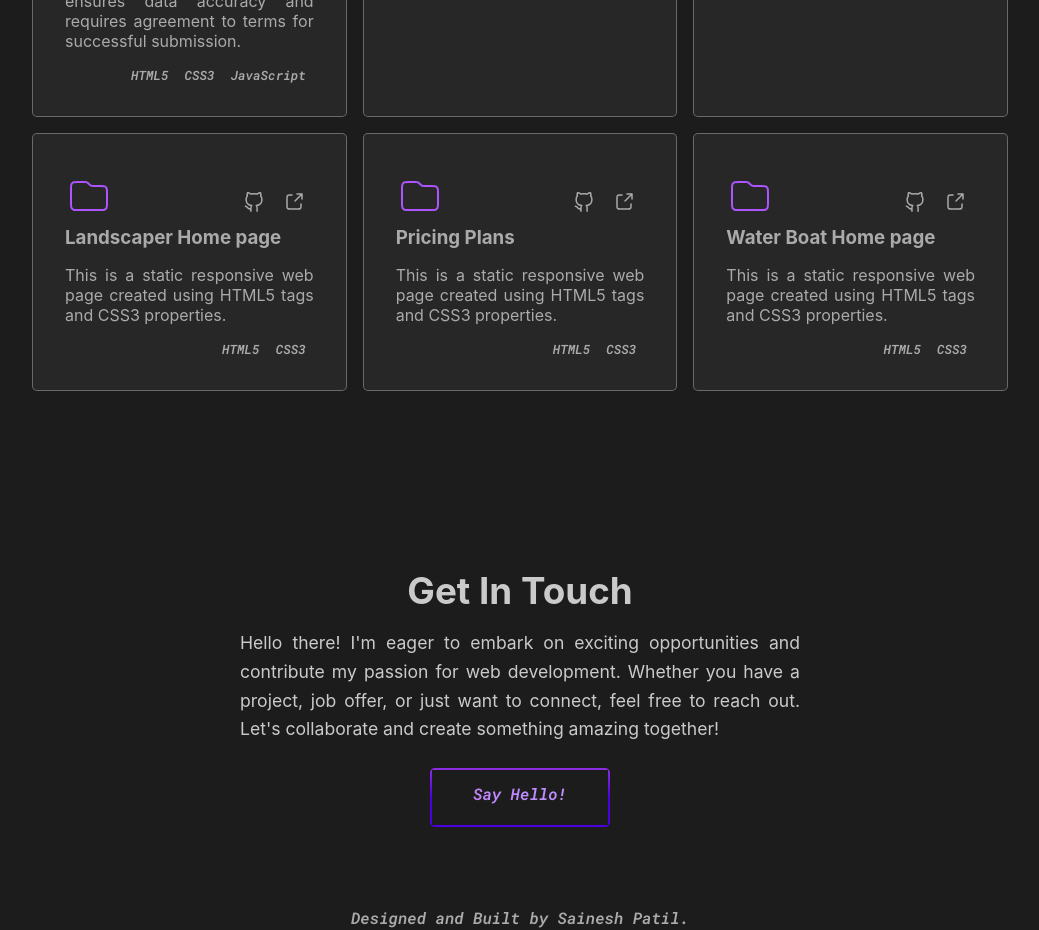
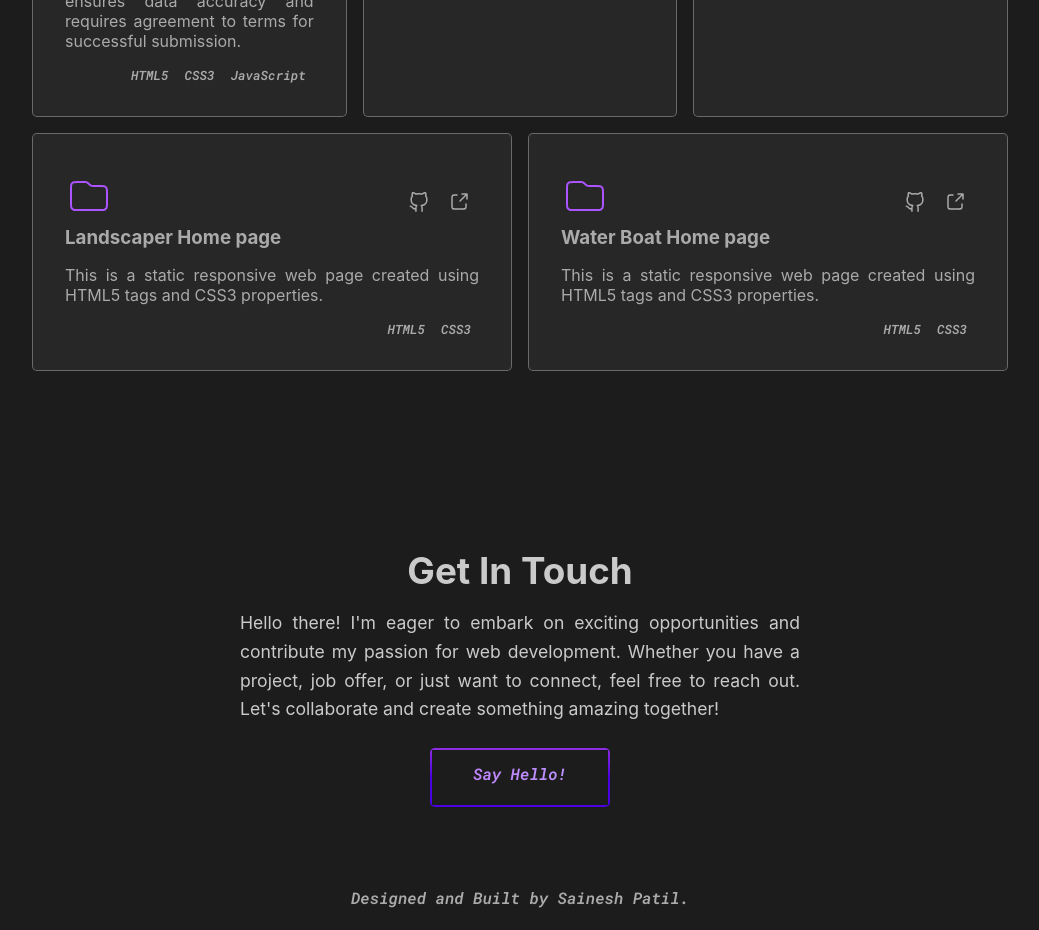
Before and after one commit to sainesh25/my_portfolio, a React (Create React App) app: page /projects in a window 1280 px wide. Shown: the part 2880-3810 px from the top of the page, without its empty margins (120-1159 px from the left). Built offline with nearby package versions, Linux system fonts and the light colour scheme.

Commit message:
commentedd pricing plans

```diff
--- a/src/components/Projects/Projects.jsx
+++ b/src/components/Projects/Projects.jsx
@@ -218,7 +218,7 @@
                         </a>
                     </div>
 
-                    <div className="project-card">
+                    {/* <div className="project-card">
                         <a href="http://water-boat-static.netlify.app/" target="_blank" rel="noreferrer noopener">
                             <div className='project-icons'>
                                 <img src={folderIcon} alt="" />
@@ -235,7 +235,7 @@
                                 <p>CSS3</p>
                             </div>
                         </a>
-                    </div>
+                    </div> */}
                     <div className="project-card">
                         <a href="http://water-boat-static.netlify.app/" target="_blank" rel="noreferrer noopener">
                             <div className='project-icons'>
```
